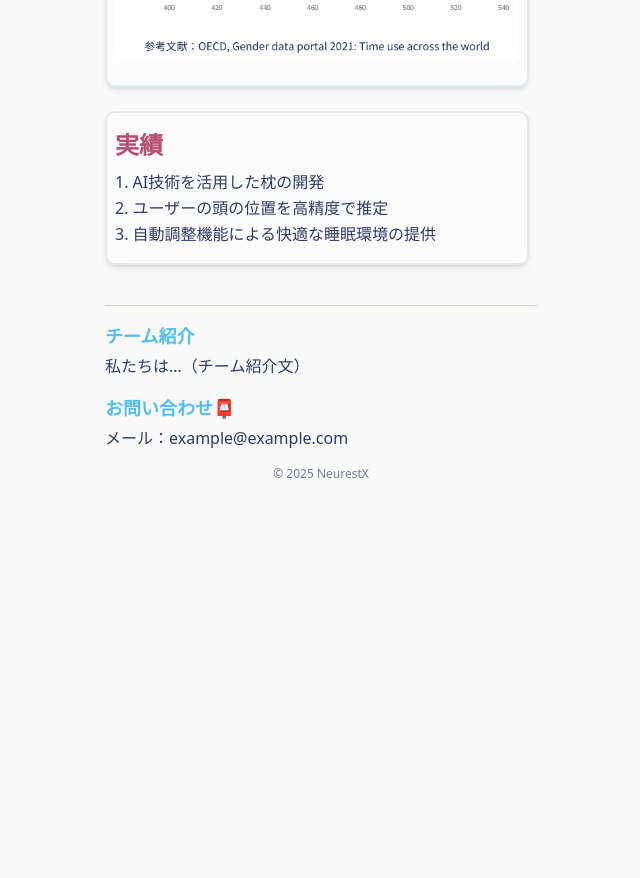
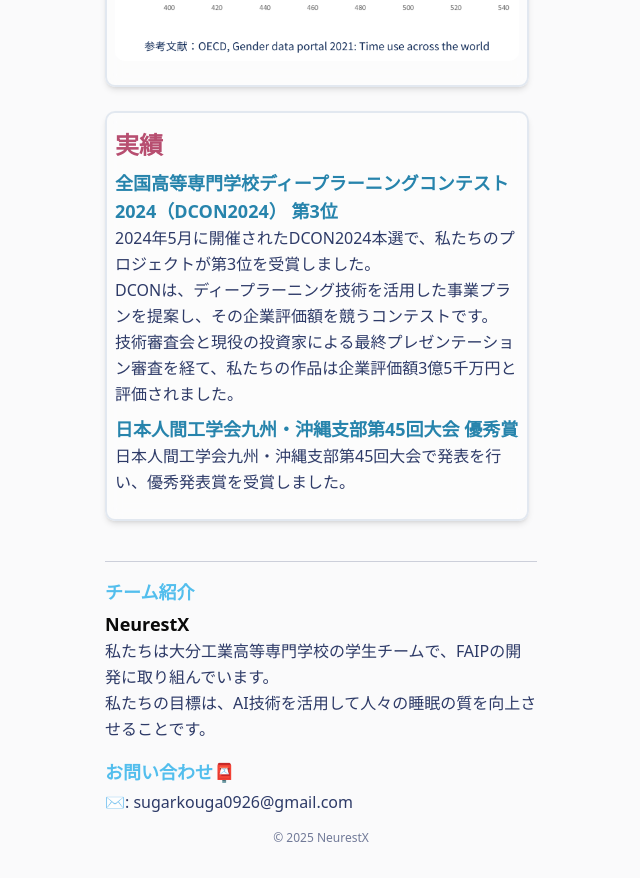
Before and after one commit to Sym521/faip-expo2025, a Next.js app: page / in a window 1280 px wide. Shown: the part 2707-3585 px from the top of the page, without its empty margins (319-959 px from the left). Before the commit the page ends 3221 px from the top, so only its background shows below. Built offline with nearby package versions, Linux system fonts and the light colour scheme.

Commit message:
feat: add achievement section

```diff
--- a/src/app/page.tsx
+++ b/src/app/page.tsx
@@ -2,6 +2,8 @@
 import Image from "next/image";
 import { getMessages } from "./i18n";
 import { useLang } from "./LangContext";
+import Link from "next/link";
+import { requestFormReset } from "react-dom";
 
 export default function Home() {
 	const { lang } = useLang();
@@ -111,7 +113,9 @@ export default function Home() {
 				<h2 className="text-2xl font-bold text-[#b74e70] mb-2">
 					{t.menu.achievements}
 				</h2>
-				{t.achievement_contents.map((line: string, idx: number) => {
+				<div className="my-2">
+					<Link href="https://dcon.ai/dcon2024/" className="text-lg font-bold text-[#2784ac] hover:underline">{t.achievement_title_dcon}</Link>
+					{t.achievement_text_dcon.map((line: string, idx: number) => {
 						// 画像挿入用: 文字列が [img:パス] の形式なら画像を表示
 						const imgMatch = line.match(/^\[img:(.+)\]$/);
 						if (imgMatch) {
@@ -119,7 +123,7 @@ export default function Home() {
 								<div key={idx} className="my-2 flex justify-center">
 									<Image
 										src={imgMatch[1]}
-									alt="Description of achievement"
+										alt="Description of dcon achievement"
 										width={500}
 										height={300}
 										quality={100}
@@ -129,26 +133,79 @@ export default function Home() {
 							);
 						}
 						return (
-						<p key={idx} className="text-blue-950/90 leading-relaxed">
+							<p key={idx} className="text-base text-blue-950/90 leading-relaxed">
+								{line}
+							</p>
+						);
+					})}
+				</div>
+				<div className="my-2">
+					<Link href="https://www.oita-ct.ac.jp/2024/12/26/20241225_45thjesko/" className="text-lg font-bold text-[#2784ac] hover:underline">{t.achievement_title_jes}</Link>
+					{t.achievement_text_jes.map((line: string, idx: number) => {
+						const imgMatch = line.match(/^\[img:(.+)\]$/);
+						if (imgMatch) {
+							return (
+								<div key={idx} className="my-2 flex justify-center">
+
+									<Image
+										src={imgMatch
+										[1]}
+										alt="Description of jes"
+										width={500}
+										height={300}
+										quality={100}
+										className="mt-2 rounded-lg object-cover max-w-full"
+									/>
+								</div>
+							);
+						}
+						return (
+							<p key={idx} className="text-base text-blue-950/90 leading-relaxed">
+								{line}
+							</p>
+						);
+					})}
+				</div>
+
+			</section>
+
+			{/* footer */}
+			<footer className="mt-10 border-t border-blue-950/20 pt-4">
+				<section id="team" className="mb-4">
+					<h3 className="text-lg font-semibold text-[#53beed]">
+						{t.menu.team}
+					</h3>
+					<p className="mt-1 text-lg font-bold">NeurestX</p>
+					{t.footer.team_contents.map((line: string, idx: number) => {
+						const imgMatch = line.match(/^\[img:(.+)\]$/);
+						if (imgMatch) {
+							return (
+								<div key={idx} className="my-2 flex justify-center">
+
+									<Image
+										src={imgMatch
+										[1]}
+										alt="About us"
+										width={500}
+										height={300}
+										quality={100}
+										className="mt-2 rounded-lg object-cover max-w-full"
+									/>
+								</div>
+							);
+						}
+						return (
+							<p key={idx} className="text-base text-blue-950/90 leading-relaxed">
 								{line}
 							</p>
 						);
 					})}
 				</section>
-
-			{/* footer */}
-			<footer className="mt-10 border-t border-blue-950/20 pt-4">
-				<section id="team" className="mb-4">
-					<h3 className="text-lg font-semibold text-[#53beed] mb-1">
-						{t.menu.team}
-					</h3>
-					<p className="text-blue-950/90">{t.footer.team}</p>
-				</section>
 				<section id="contact">
 					<h3 className="text-lg font-semibold text-[#53beed] mb-1">
 						{t.menu.contact}
 					</h3>
-					<p className="text-blue-950/90">{t.footer.contact}</p>
+					<Link href="mailto:sugarkouga0926@gmail.com" className="text-blue-950/90">{t.footer.contact}</Link>
 				</section>
 				<div className="mt-4 text-xs text-blue-950/60 text-center">
 					&copy; {new Date().getFullYear()} NeurestX
--- a/src/i18n/ja.json
+++ b/src/i18n/ja.json
@@ -22,14 +22,22 @@
 		"現在、日本は他の先進国と比べて睡眠不足が深刻です。OECD（経済協力開発機構）の2021年の調査によると、日本人の平均睡眠時間は7時間22分で、OECD加盟国中で最も短いとされています。",
 		"[img:/compareSleepingHours.png]"
 	],
-	"achievement_contents": [
-		"1. AI技術を活用した枕の開発",
-		"2. ユーザーの頭の位置を高精度で推定",
-		"3. 自動調整機能による快適な睡眠環境の提供"
+	"achievement_title_dcon": "全国高等専門学校ディープラーニングコンテスト2024（DCON2024） 第3位",
+	"achievement_text_dcon": [
+		"2024年5月に開催されたDCON2024本選で、私たちのプロジェクトが第3位を受賞しました。",
+		"DCONは、ディープラーニング技術を活用した事業プランを提案し、その企業評価額を競うコンテストです。",
+		"技術審査会と現役の投資家による最終プレゼンテーション審査を経て、私たちの作品は企業評価額3億5千万円と評価されました。"
+	],
+	"achievement_title_jes": "日本人間工学会九州・沖縄支部第45回大会 優秀賞",
+	"achievement_text_jes": [
+		"日本人間工学会九州・沖縄支部第45回大会で発表を行い、優秀発表賞を受賞しました。"
 	],
 	"footer": {
-		"team": "私たちは...（チーム紹介文）",
-		"contact": "メール：example@example.com"
+		"team_contents": [
+			"私たちは大分工業高等専門学校の学生チームで、FAIPの開発に取り組んでいます。",
+			"私たちの目標は、AI技術を活用して人々の睡眠の質を向上させることです。"
+		],
+		"contact": "✉️: sugarkouga0926@gmail.com"
 	},
 	"lang": "日本語",
 	"switch": "English"
```
Lines whose indentation alone changed are shown as unchanged.
